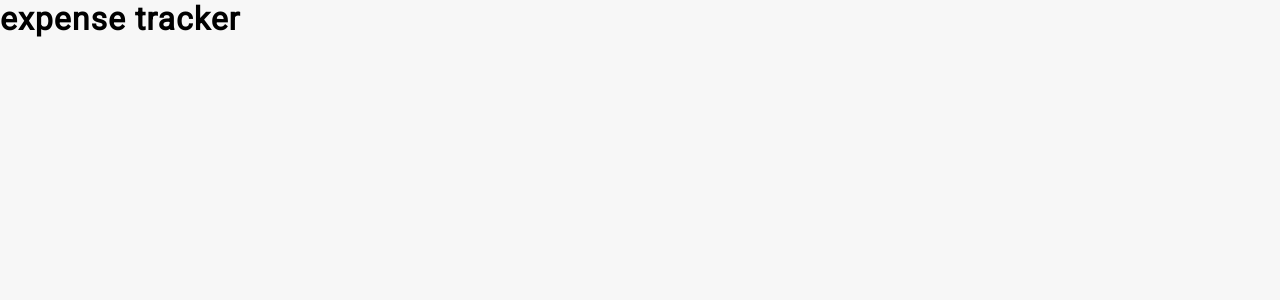
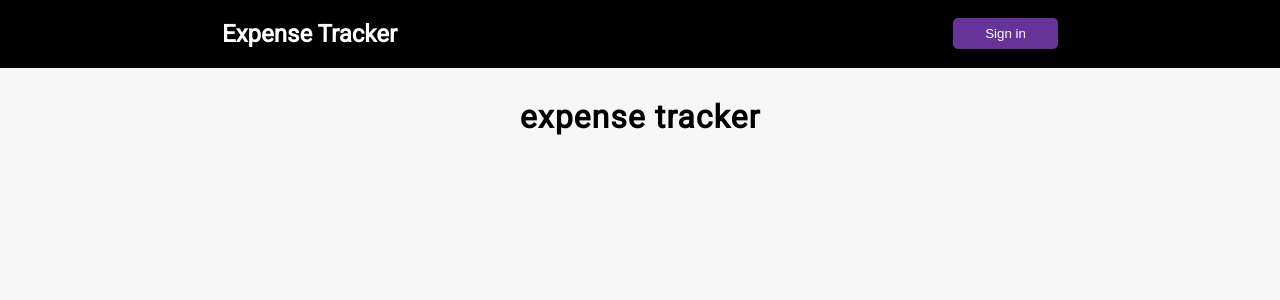
Before and after one commit to Martin2251/expenses-neon, a Next.js app: page / in a window 1280 px wide. Shown: the top 300 px of the page. Built offline with nearby package versions, Linux system fonts and the light colour scheme; no server answers.

Commit message:
header and main

```diff
--- a/app/layout.tsx
+++ b/app/layout.tsx
@@ -1,6 +1,7 @@
 import './globals.css'
 import { Roboto } from 'next/font/google'
 import { ClerkProvider } from '@clerk/nextjs'
+import Header from './components/header'
 
 const roboto = Roboto({ weight:"400",subsets: ['latin'] })
 
@@ -17,7 +18,14 @@
   return (
     <ClerkProvider>
     <html lang="en">
-      <body className={roboto.className}>{children}</body>
+      <body className={roboto.className}>
+        <Header />
+        <main className='container'>
+
+        {children}
+        </main>
+
+        </body>
     </html>
     </ClerkProvider>
   )
```
